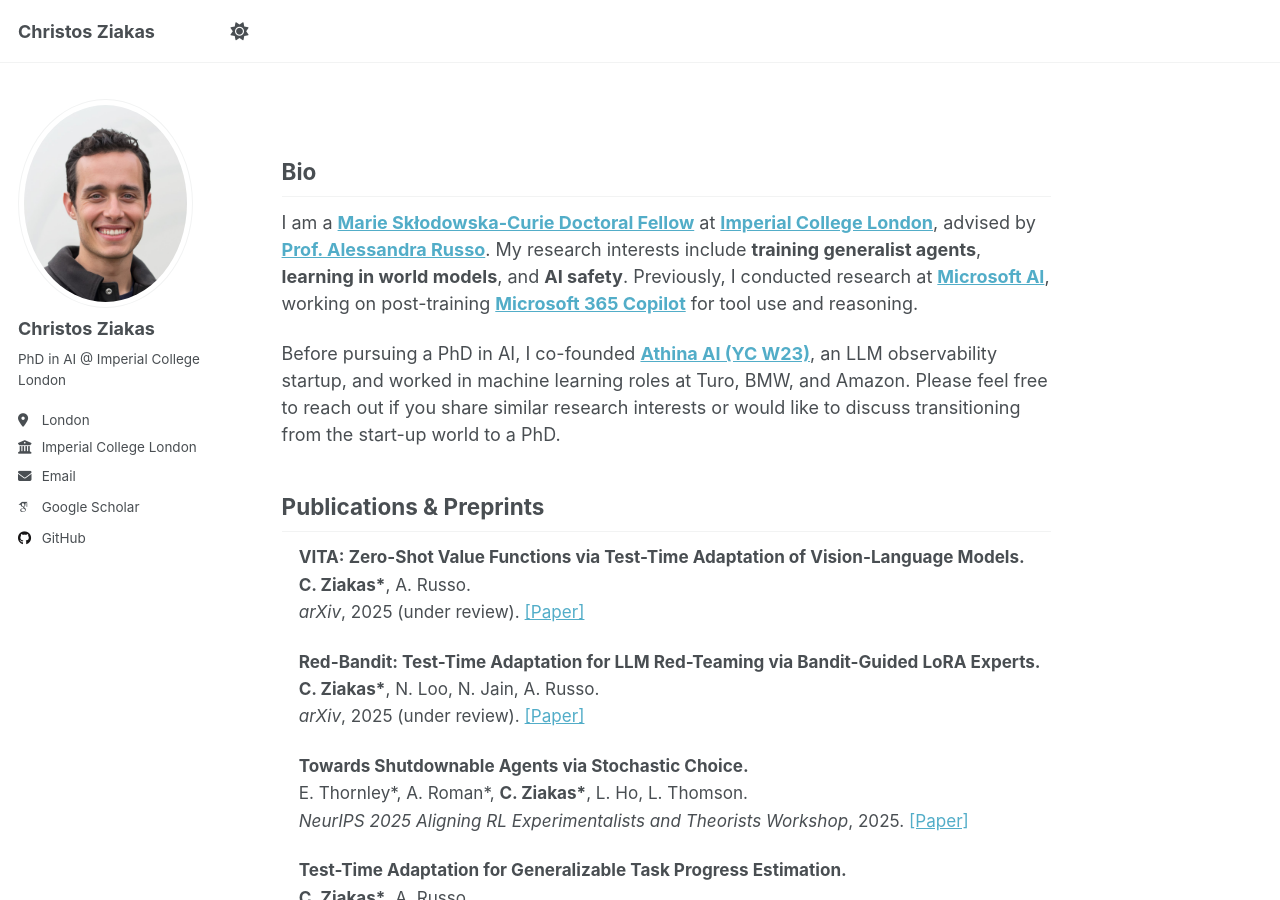
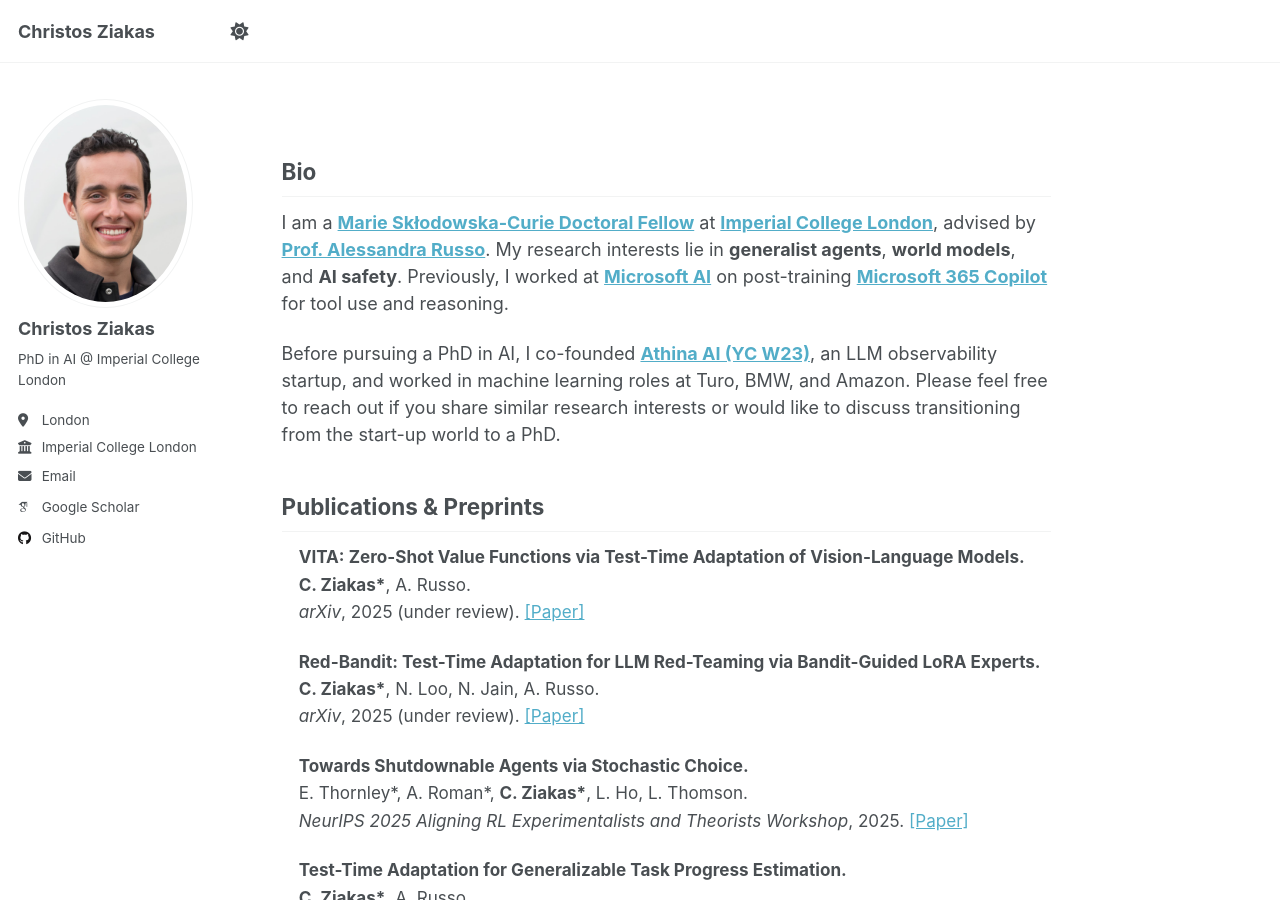
Before and after one commit to chziakas/chziakas.github.io, a Jekyll site: the page built from _pages/about.md, in a window 1280 px wide and 900 px high. Built offline with Jekyll 4.4.1, drawn with Linux system fonts in a browser that asks for light colours; some web fonts are replaced; a script that is not in the unit is left out.

Commit message:
feat: add chagnes

```diff
--- a/_pages/about.md
+++ b/_pages/about.md
@@ -9,7 +9,7 @@ redirect_from:
 
 ## Bio
 
-I am a [**Marie Skłodowska-Curie Doctoral Fellow**](https://marie-sklodowska-curie-actions.ec.europa.eu/) at [**Imperial College London**](https://www.imperial.ac.uk/), advised by [**Prof. Alessandra Russo**](https://www.doc.ic.ac.uk/~acr/). My research interests include **training generalist agents**, **learning in world models**, and **AI safety**. Previously, I conducted research at [**Microsoft AI**](https://www.microsoft.com/en-us/ai), working on post-training [**Microsoft 365 Copilot**](https://www.microsoft.com/en-us/microsoft-365/copilot) for tool use and reasoning.
+I am a [**Marie Skłodowska-Curie Doctoral Fellow**](https://marie-sklodowska-curie-actions.ec.europa.eu/) at [**Imperial College London**](https://www.imperial.ac.uk/), advised by [**Prof. Alessandra Russo**](https://www.doc.ic.ac.uk/~acr/). My research interests lie in **generalist agents**, **world models**, and **AI safety**. Previously, I worked at [**Microsoft AI**](https://www.microsoft.com/en-us/ai) on post-training [**Microsoft 365 Copilot**](https://www.microsoft.com/en-us/microsoft-365/copilot) for tool use and reasoning.
 
 Before pursuing a PhD in AI, I co-founded [**Athina AI (YC W23)**](https://www.athina.ai/), an LLM observability startup, and worked in machine learning roles at Turo, BMW, and Amazon. Please feel free to reach out if you share similar research interests or would like to discuss transitioning from the start-up world to a PhD.
 
```
